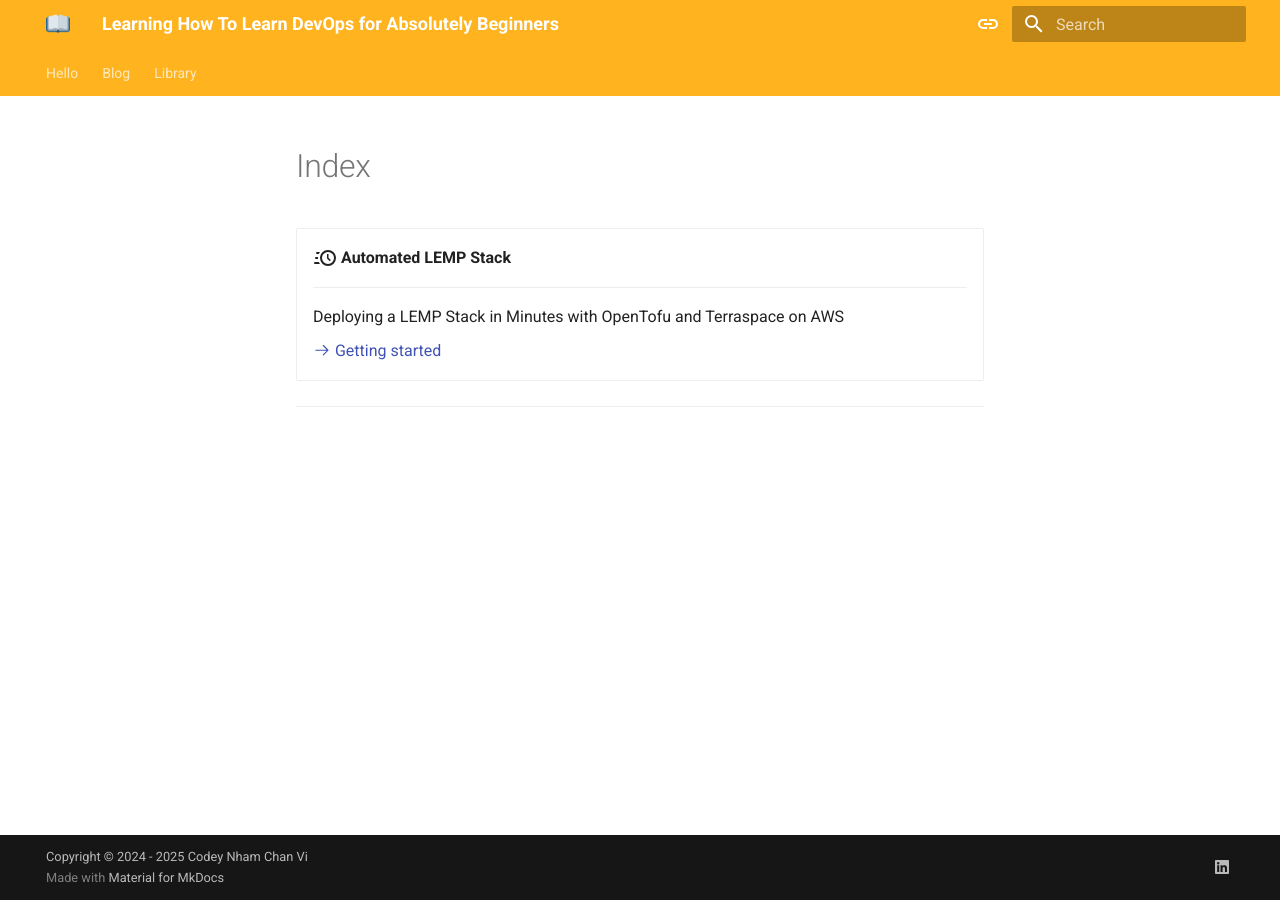
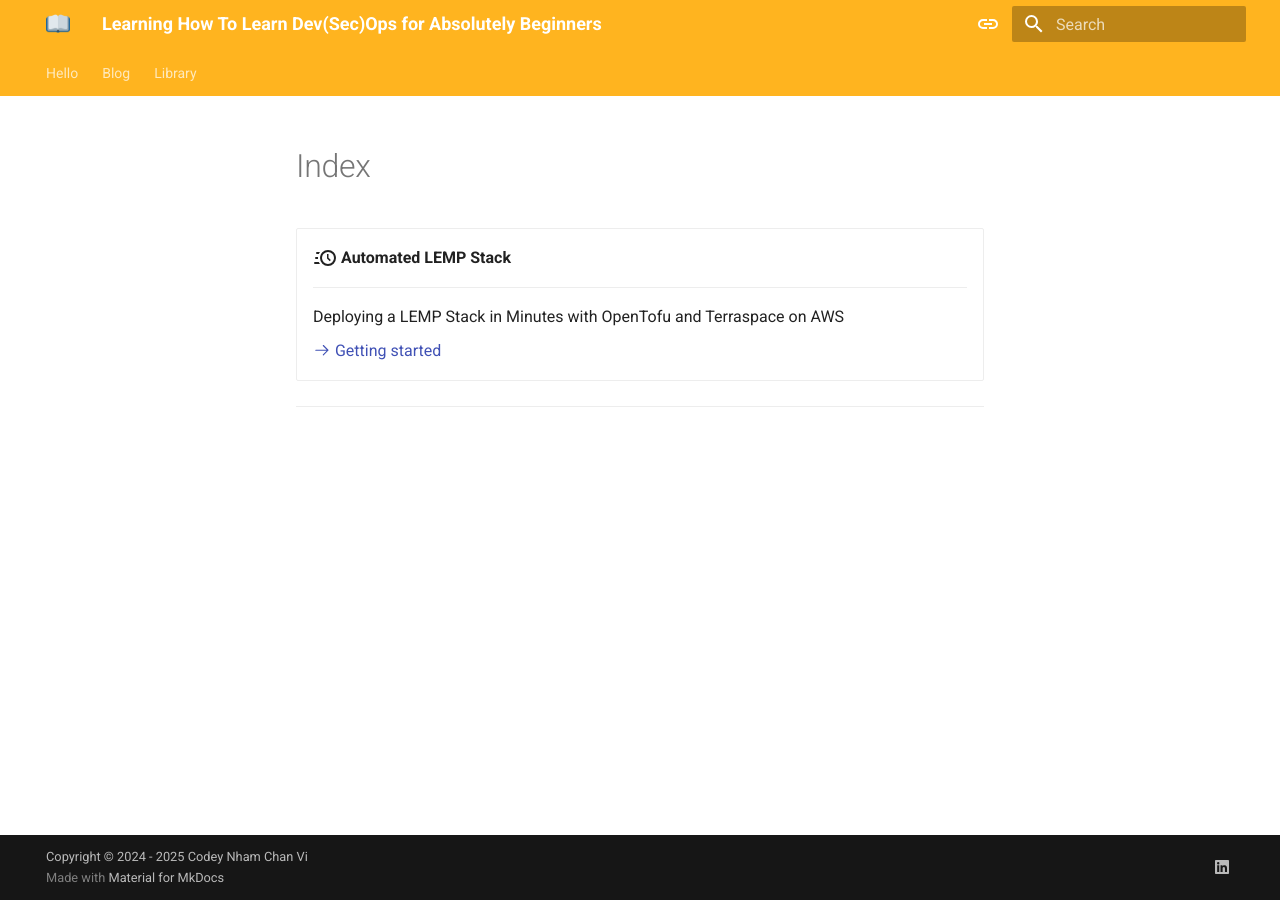
Before and after one commit to hocachoc/hocachoc.github.io, an MkDocs documentation site: the page built from docs/tutorials/index.md, in a window 1280 px wide. Built offline with MkDocs 1.6.1 and Material for MkDocs 9.7.7, drawn with Linux system fonts in a browser that asks for light colours.

Commit message:
Update docs

```diff
--- a/mkdocs.yml
+++ b/mkdocs.yml
@@ -1,11 +1,11 @@
 # Project information
-site_name: Learning How To Learn DevOps for Absolutely Beginners
+site_name: Learning How To Learn Dev(Sec)Ops for Absolutely Beginners
 site_url: https://hocachoc.dev/
 site_author: Codey Nham Chan Vi
 site_description: >-
-  Project-based Blog for Absolutely DevOps Beginners using
+  Project-based Blog for Absolutely Dev(Sec)Ops Beginners using
   Learning How To Learn Techniques to help to remember
-  knowledge/skills longer and provide 1-1 coaching on DevOps
+  knowledge/skills longer and provide 1-1 coaching on Dev(Sec)Ops
   career.
 
 # Repository
@@ -13,7 +13,7 @@ site_description: >-
 # repo_url: https://github.com/hocachoc/hocachoc.github.io
 
 # Copyright
-copyright: Copyright © 2024 - 2025 Codey Nham Chan Vi
+copyright: Copyright © 2024 - 2025 <a href="https://www.linkedin.com/in/chanvi"  target="_blank" rel="noopener">Codey Nham Chan Vi</a>
 
 # Configuration
 theme:
```
